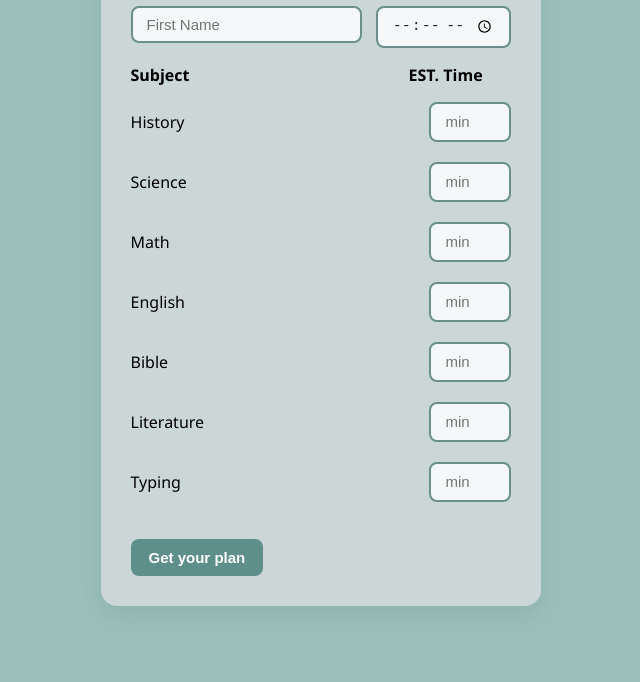
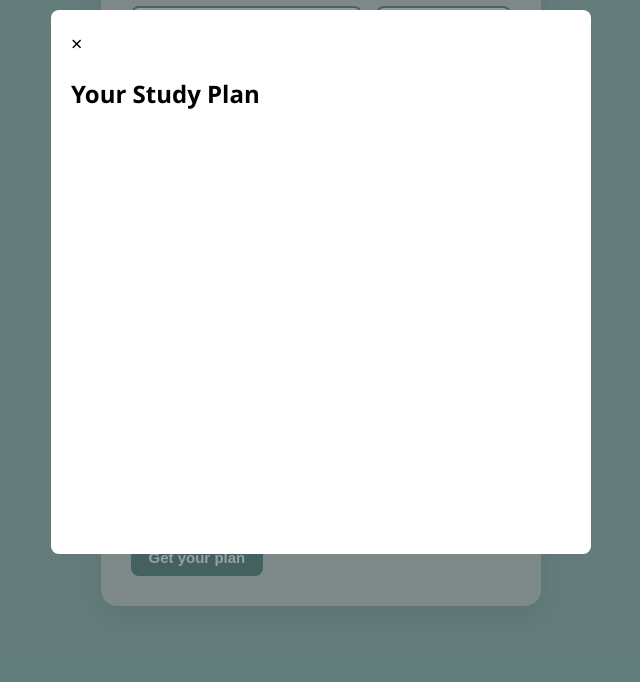
Before and after one commit to christianjay17/AI-Homework-Planner, a website: page index.html in a window 1280 px wide. Shown: the part 118-800 px from the top of the page, without its empty margins (319-959 px from the left). Drawn offline with Linux system fonts and the light colour scheme.

```diff
--- a/styles/index.css
+++ b/styles/index.css
@@ -35,14 +35,15 @@
 }
 
 .modal {
-    display: none;
+    display: flex;
     position: fixed;
     z-index: 1000;
     left: 0;
     top: 0;
     width: 100%;
     height: 100%;
-    background-color: rgba(0, 0, 0, 0.5)
+    background: rgba(31, 42, 42, 0.45);
+    justify-content: center;
 }
 
 .modal-content {
```
